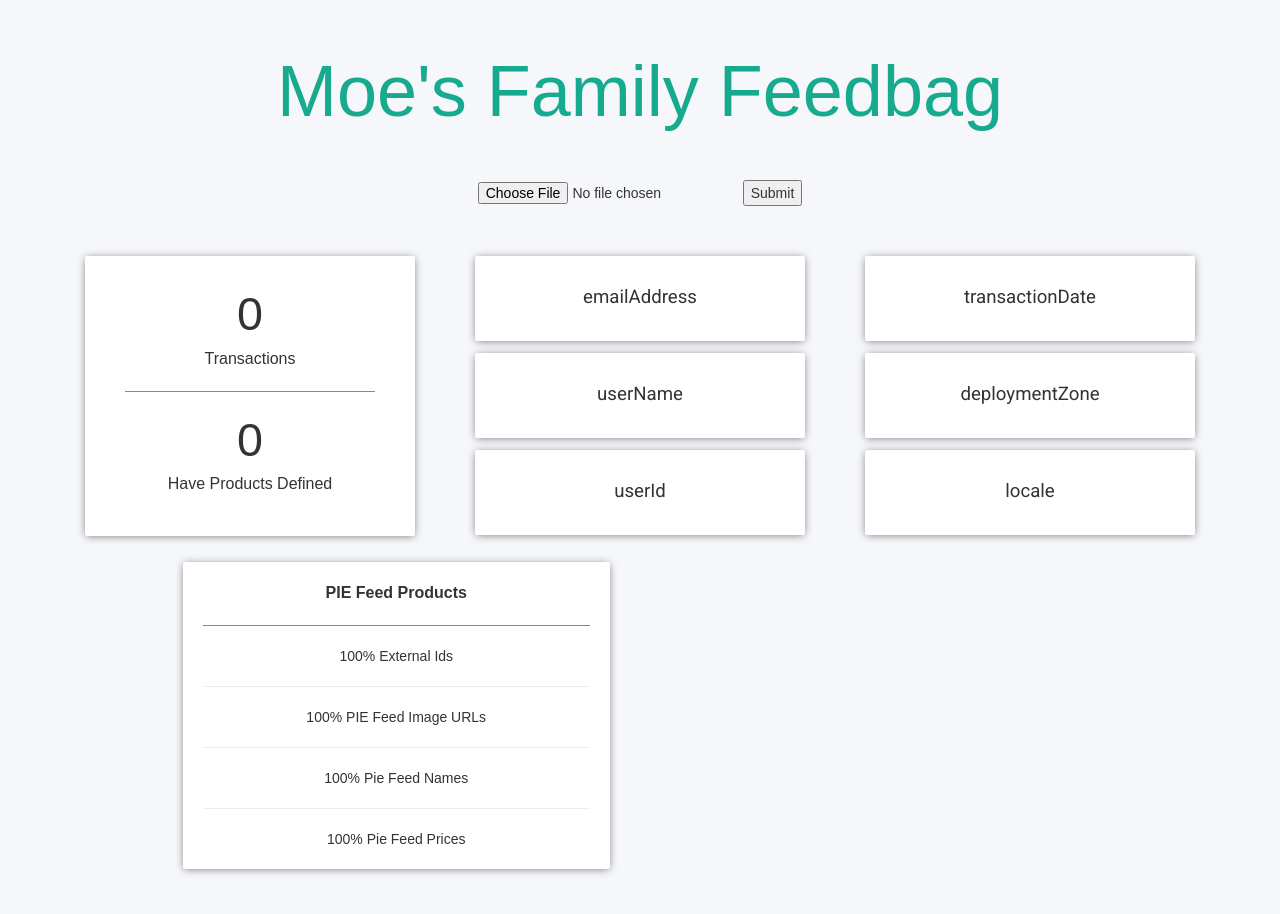
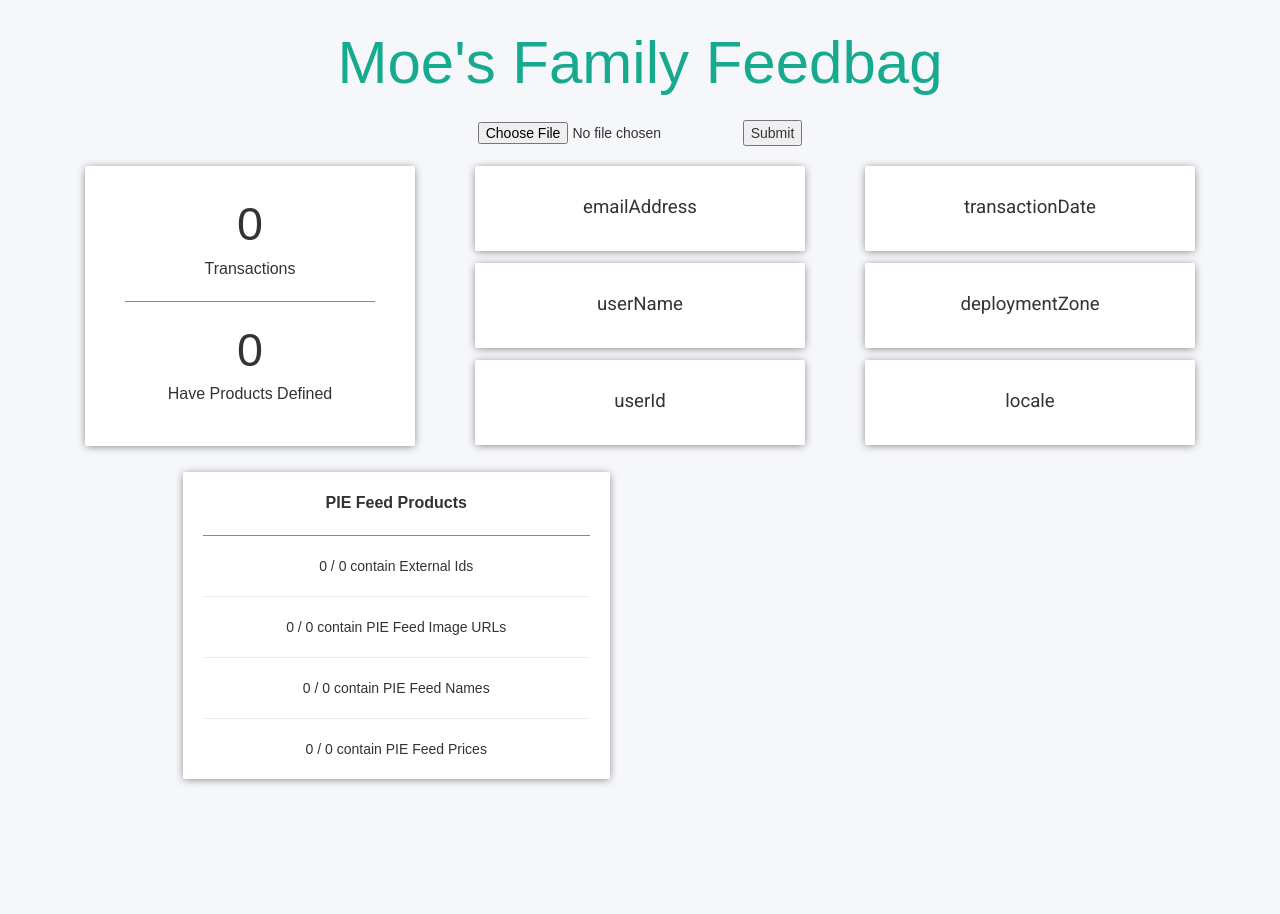
Before and after one commit to colin1717/moes_family_feedbag, a React (Create React App) app: page / in a window 1280 px wide. Shown: the top 914 px of the page. After the commit the page ends 800 px from the top, so only its background shows below. Built offline with nearby package versions, Linux system fonts and the light colour scheme.

Commit message:
Product data calculated and displayed

```diff
--- a/public/style.css
+++ b/public/style.css
@@ -5,17 +5,17 @@ body {
 }
 
 header {
-  padding-top: 40px;
-  height: 180px;
+  padding-top: 20px;
+  height: 120px;
 }
 
 .title {
-  font-size: 54pt;
+  font-size: 45pt;
   color: #17AA8E;
 }
 
 .pie-results {
-  padding-top: 50px;
+  padding-top: 20px;
 }
 
 /* TransactionCount */
@@ -64,7 +64,7 @@ header {
 
 .products {
     margin: 15px;
-    height: 400px;
+    height: 310px;
 }
 
 .product-info-card {
--- a/src/App.js
+++ b/src/App.js
@@ -20,7 +20,6 @@ class App extends Component {
 		for (let rawInteraction of pieFeedJson["children"]) {
 			interactions.push(this.buildInteraction(rawInteraction["children"]))
 		}
-		console.log(interactions);
 
 		this.setState({ interactions: interactions})
 	}
@@ -71,6 +70,24 @@ calcPercentage(interactions, element){
 	isNaN(Math.floor(((count)/interactions.length) * 100)) ? result = element : result = `${Math.floor(((count)/interactions.length) * 100)}% ${element}`;
 
 	return result;
+}
+
+//fucntion to calc the precentage of the product children elements
+calcProductPercentage(interactions, element) {
+	let totalProductCount = 0;
+	let productsWithElementsCount = 0;
+	for (let productArray of interactions) {
+
+			for (let product of productArray['products']) {
+				totalProductCount += 1
+
+				if(product.has(element)) {
+					productsWithElementsCount +=1
+				}
+			}
+
+	}
+	return `${productsWithElementsCount} / ${totalProductCount}`
 }
 
 //counts the number of interactions with product arrays
@@ -154,13 +171,13 @@ findProducts(rawInteraction){
 					            <div className="product-info-card">
 					              <span className="product-info-title">PIE Feed Products</span>
 					              <hr className='product-score'/>
-					              <span className="product-info">100% External Ids</span>
+					              <span className="product-info">{this.calcProductPercentage(this.state.interactions, 'externalId')} contain External Ids</span>
 					              <hr />
-					              <span className="product-info">100% PIE Feed Image URLs</span>
+					              <span className="product-info">{this.calcProductPercentage(this.state.interactions, 'imageUrl')} contain PIE Feed Image URLs</span>
 					              <hr />
-					              <span className="product-info">100% Pie Feed Names</span>
+					              <span className="product-info">{this.calcProductPercentage(this.state.interactions, 'name')} contain PIE Feed Names</span>
 					              <hr />
-					              <span className="product-info">100% Pie Feed Prices</span>
+					              <span className="product-info">{this.calcProductPercentage(this.state.interactions, 'price')} contain PIE Feed Prices</span>
 					            </div>
 					          </div>
 					          <div className="col-sm-1"></div>
```
